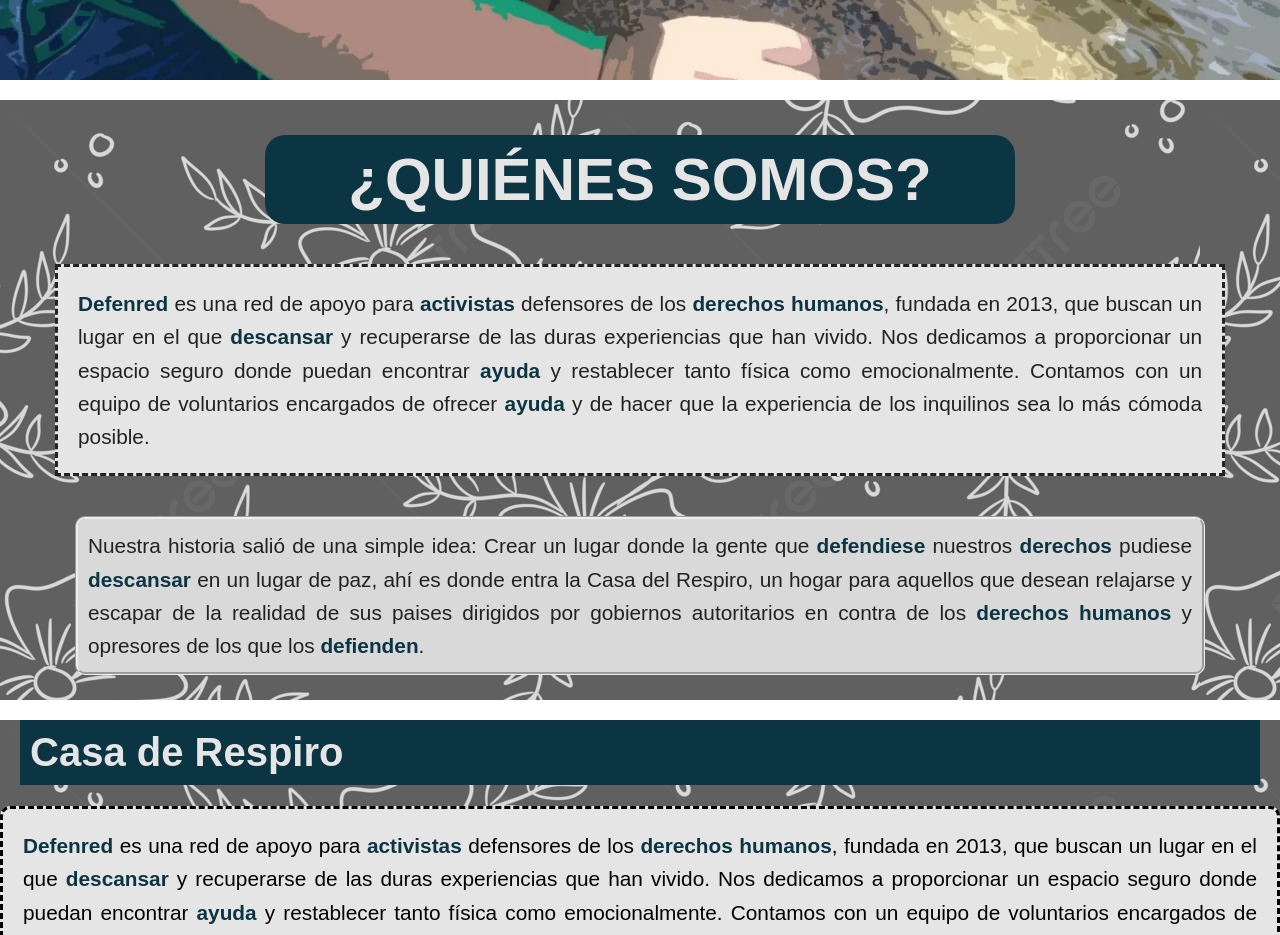
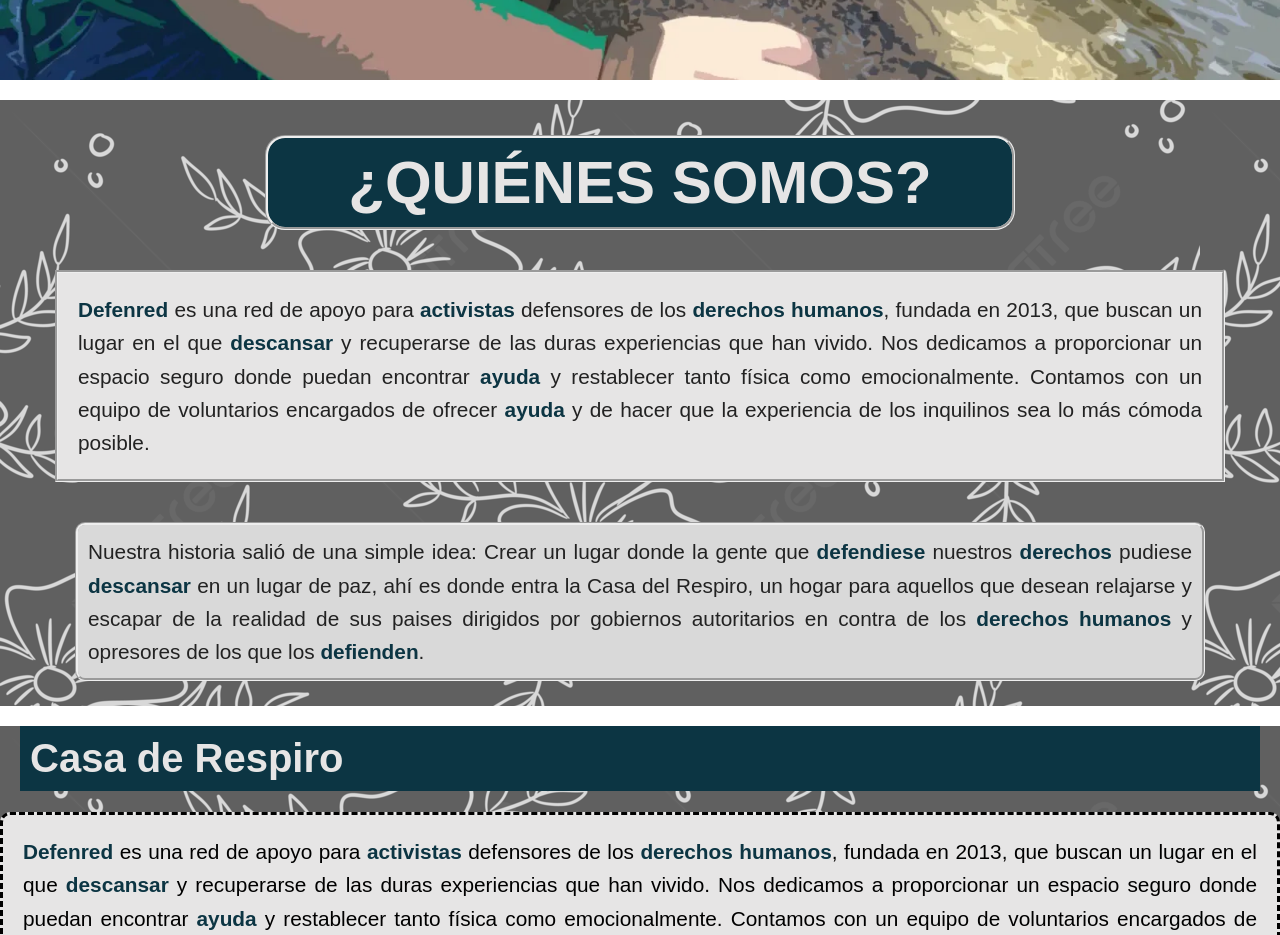
Before and after one commit to InkCapac/DANI_NODE, a React (Vite) app in the folder DEFENRED/: page /Defenred in a window 1280 px wide. Shown: the part 800-1735 px from the top of the page. Built offline with nearby package versions, Linux system fonts and the light colour scheme.

Commit message:
CAMBIOS 18-02
:)

```diff
--- a/DEFENRED/src/linkedPages/defenred.tsx
+++ b/DEFENRED/src/linkedPages/defenred.tsx
@@ -17,6 +17,15 @@ const Defenred = () => {
   }
 
   return (
+    <>
+      <head>
+        {/*Meta título*/}
+        <title>Quiénes somos- red de apoyo a defensores de los derechos humanos | Defenred</title>
+        {/*Meta descripción*/}
+        <meta name="Conoce a Defenred, una organización que trabaja incansablemente por la promoción de los derechos humanos y la justicia social. Aprende sobre nuestra misión, visión y valores, y descubre cómo buscamos mejorar la vida de las personas a través de proyectos de cooperación internacional, inclusión social y empoderamiento comunitario. Descubre quiénes somos y por qué existimos." />
+        {/*Lista de keywords*/}
+        <meta name="keywords" content="Salud, Defensores, Derechos humanos, Autocuidado" />
+      </head>
       <section className="seccion-defenred-inicio">
         <div className="defenred-gallery">
           <div className="defenred-gallery-container">
@@ -40,6 +49,7 @@ const Defenred = () => {
           <Footer />
         </div>
       </section>
+    </>
   );
 };
 
--- a/DEFENRED/src/linkedPages/subLinked/css_sub/quienesSomos.css
+++ b/DEFENRED/src/linkedPages/subLinked/css_sub/quienesSomos.css
@@ -8,13 +8,13 @@
 .keywords{
     color: var(--blue);
 }
-.quienesSomos{
+.quienesSomos-defenred{
     /*display: flex;*/
     padding: 15px;
     justify-content: center;
     background-image: url(/src//assets/img/grayFlower_background.jpg);
 }
-.quienes-title{
+.quienes-title-defenred{
     text-align: center;
     font-family: 'Montserrat', sans-serif;
     font-weight: 800;
@@ -22,23 +22,23 @@
     background-color: var(--blue);
     color: var(--white);
     border-radius: 20px;
+    border-style: groove;
     margin: 20px 250px;
     padding: 10px 25px;
     transition: background-color ease 0.3s;
-    cursor: pointer;
 }
-.quienes-title:hover{
+.quienes-title-defenred:hover{
     background-color: var(--orange);
 }
 .space-between-quienes{
     margin: 20px;
 }
-.quienes-parrafo1{
+.quienes-parrafo1-defenred{
     flex: 1;
     font-family: 'Readex Pro', sans-serif;
     text-align: justify;
     font-size: 1.3em;
-    border-style: dashed;
+    border-style: groove;
     background-color: var(--white);
     padding: 20px;
     margin: 40px;
@@ -47,11 +47,10 @@
     transition: background-color 0.3s ease, color 0.3s ease;
   }
 
-  .quienes-parrafo1:hover {
+  .quienes-parrafo1-defenred:hover {
     background-color: var(--orange);
     color: var(--white);
     font-weight: bold;
-    border-style: groove;
     padding: 20px;
     border-radius: 5px;
   }
--- a/DEFENRED/src/linkedPages/subLinked/quienesSomos.tsx
+++ b/DEFENRED/src/linkedPages/subLinked/quienesSomos.tsx
@@ -10,9 +10,9 @@ const QuienesSomos = () => {
       <div>
       <p className="space-between-quienes"></p>
       </div>
-      <div className="quienesSomos">
-      <p className="quienes-title">¿QUIÉNES SOMOS?</p>
-      <p className="quienes-parrafo1"><span className="keywords">Defenred</span> es una red de apoyo para <span className="keywords">activistas</span> defensores de los <span className="keywords">derechos humanos</span>, fundada en 2013, que buscan un lugar en el que <span className="keywords">descansar</span> y recuperarse de las duras experiencias que han vivido. Nos dedicamos a proporcionar un espacio seguro donde puedan encontrar <span className="keywords">ayuda</span> y
+      <div className="quienesSomos-defenred">
+      <p className="quienes-title-defenred">¿QUIÉNES SOMOS?</p>
+      <p className="quienes-parrafo1-defenred"><span className="keywords">Defenred</span> es una red de apoyo para <span className="keywords">activistas</span> defensores de los <span className="keywords">derechos humanos</span>, fundada en 2013, que buscan un lugar en el que <span className="keywords">descansar</span> y recuperarse de las duras experiencias que han vivido. Nos dedicamos a proporcionar un espacio seguro donde puedan encontrar <span className="keywords">ayuda</span> y
 restablecer tanto física como emocionalmente. Contamos con un equipo de voluntarios encargados de ofrecer <span className="keywords">ayuda</span> y de hacer que la experiencia de los inquilinos sea lo más cómoda posible.</p>
 <p className="quienes-parrafo1-quote">
 Nuestra historia salió de una simple idea: Crear un lugar donde la gente que <span className="keywords">defendiese</span>  nuestros <span className="keywords">derechos</span> pudiese <span className="keywords">descansar</span> en un lugar de paz, ahí es donde entra la Casa del Respiro, un hogar para aquellos que desean relajarse y escapar de la realidad de sus paises dirigidos por gobiernos autoritarios en contra de los <span className="keywords">derechos humanos</span> y opresores de los que los <span className="keywords">defienden</span>.</p>
```
Also changed, not shown: DEFENRED/src/404.tsx (added). Lines whose indentation alone changed are shown as unchanged.
